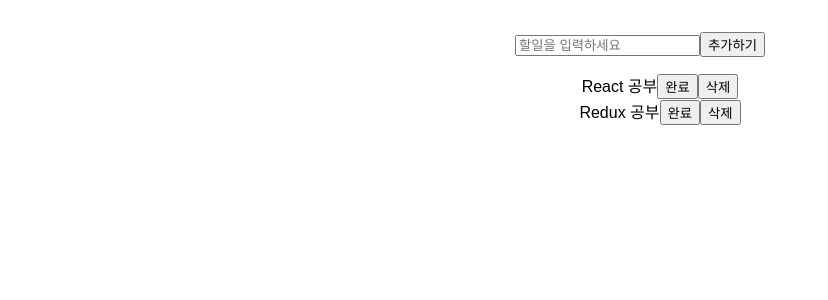
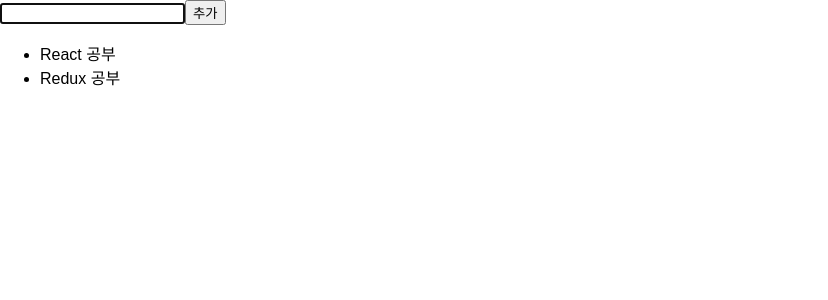
Before and after one commit to chiabi/fds-react-practice, a React (Create React App) app: page / in a window 1280 px wide. Shown: the top 300 px of the page, without its empty margins (0-828 px from the left). Built offline with nearby package versions, Linux system fonts and the light colour scheme.

Commit message:
Modify todo list with Ref

```diff
--- a/src/App.js
+++ b/src/App.js
@@ -1,16 +1,98 @@
 import React, { Component } from 'react';
-import Todo from './Todo';
 import './App.css';
 
+let count = 1;
+
 class App extends Component {
+
+  formRef = React.createRef();
+
+  state = {
+    todos: [
+      {
+        id: count++,
+        body: 'React 공부',
+        complete: false
+      },
+      {
+        id: count++,
+        body: 'Redux 공부',
+        complete: false
+      }
+    ],
+  }
+
+  handleNewTodo = newTodoBody => {
+    const newTodo = {
+      id: count++,
+      body: newTodoBody,
+      complete: false
+    };
+    this.setState({
+      todos: [
+        ...this.state.todos,
+        newTodo
+      ]
+    });
+  }
+
   render() {
     return (
-      <div className="App">
-        <Todo/>
+      <div>
+        <TodoForm ref={this.formRef} onAdd={this.handleNewTodo} />
+        <TodoList todos={this.state.todos} />
       </div>
-    );
+    )
+  }
+
+  componentDidMount() {
+    console.log(this.formRef.current)
   }
 }
 
+class TodoForm extends Component {
+
+  inputRef = React.createRef();
+  state = {
+    newTodoBody: ''
+  }
+  handleInputChange = e => {
+    this.setState({
+      newTodoBody: e.target.value
+    })
+  }
+  handleButtonClick = e => {
+    this.props.onAdd(this.state.newTodoBody);
+    this.setState({
+      newTodoBody: ''
+    })
+  }
+
+  componentDidMount() {
+    this.inputRef.current.focus();
+  }
+  render() {
+    const {newTodoBody} = this.state;
+    return (
+      <div>
+        <input ref={this.inputRef} type="text" value={newTodoBody} onChange={this.handleInputChange} />
+        <button onClick={this.handleButtonClick}>추가</button>
+      </div>
+    )
+  }
+}
+
+class TodoList extends Component {
+  render() {
+    const {todos} = this.props;
+    return (
+      <ul>
+        {todos.map(todo => (
+          <li key={todo.id}>{todo.body}</li>
+        ))}
+      </ul>
+    )
+  }
+}
 
 export default App;
--- a/src/Todo.js
+++ b/src/Todo.js
@@ -1,12 +1,6 @@
 import React, { Component } from 'react';
-// import axios from 'axios';
 
-// const API_URL=''
-// const todoAPI = axios.create({
-//   baseURL: API_URL
-// })
-
-let count = 0
+let count = 1;
 export default class Todo extends Component {
   state = {
     todos: [
@@ -23,39 +17,6 @@
     ],
     newBody: ''
   }
-
-  // async componentDidMount() {
-  //   const res = await todoAPI.get('/todos');
-  //   this.setState({
-  //     todos: res.data
-  //   })
-  // }
-
-  // updateList = async () => {
-  //   const todosId = this.state.todos.map(todo => todo.id);
-  //   const newBody = this.state.newBody;
-  //   if(this.state.newBody) {
-  //     this.setState({
-  //       todos: [
-  //         ...this.state.todos,
-  //         {
-  //           id: Math.max(...todosId) + 1,
-  //           body: newBody,
-  //           complete: false
-  //         }
-  //       ],
-  //       newBody: ''
-  //     })
-  //     await todoAPI.post('/todos', {
-  //       body: newBody,
-  //       complete: false
-  //     })
-  //     const res = await todoAPI.get('/todos');
-  //     this.setState({
-  //       todos: res.data
-  //     })
-  //   }
-  // }
 
   updateList = async () => {
     const {todos, newBody} = this.state;
@@ -115,8 +76,7 @@
     const {newBody, onUpdateNewBody, onUpdateList} = this.props
     return (
       <div>
-        <input type="text" placeholder="할일을 입력하세요" value={newBody} onChange={onUpdateNewBody}/>
-        <button onClick={onUpdateList}>추가하기</button>
+        <button onClick={this.handleButtonClick}>추가하기</button>
       </div>
     )
   }
@@ -146,11 +106,11 @@
   render () {
     const {id, body, complete, onChangeComplete} = this.props;
     return (
-      <div className={`todo__item ${complete && 'todo__item--complete'}`}>
+      <li className={`todo__item ${complete && 'todo__item--complete'}`}>
         {body}
         <button onClick={e => onChangeComplete(id)}>완료</button>
         <button>삭제</button>
-      </div>
+      </li>
     )
   }
 }
```
